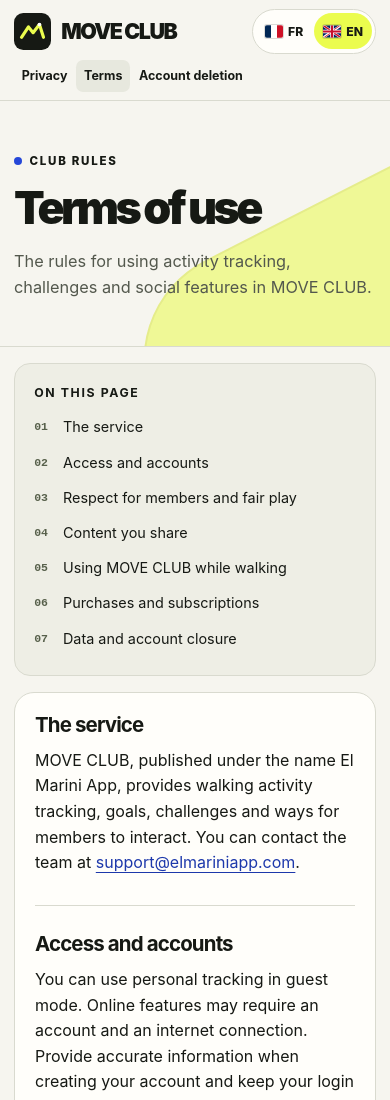
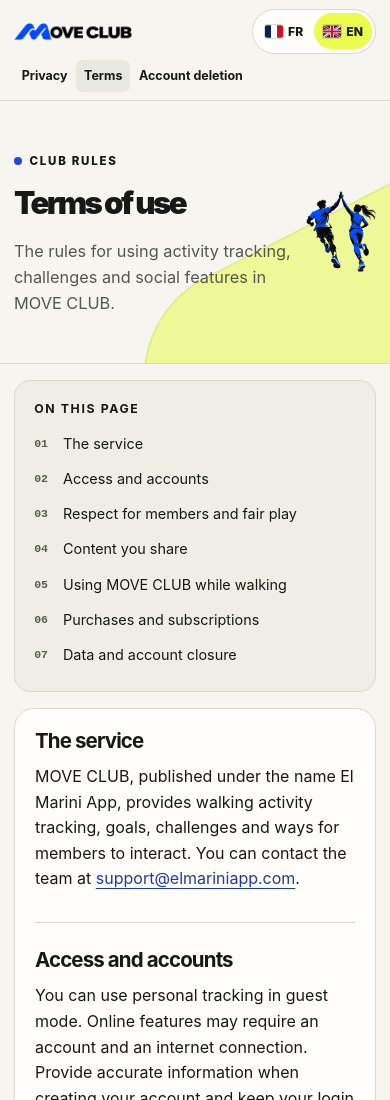
Before and after one commit to elmariniapp/move-club-legal, a plain HTML site: page en/conditions.html in a window 390 px wide. Shown: the top 1100 px of the page. Drawn offline with Linux system fonts and the light colour scheme.

Commit message:
Intégrer le logo officiel et illustrer les conditions d’utilisation

```diff
--- a/assets/site.css
+++ b/assets/site.css
@@ -22,8 +22,8 @@ p,li { overflow-wrap:anywhere; }
 .skip:focus { transform:none; }
 .top { border-bottom:1px solid var(--line); }
 .top .wrap { min-height:5rem; display:flex; align-items:center; justify-content:space-between; gap:.7rem 1.5rem; }
-.brand { display:inline-flex; align-items:center; gap:.65rem; color:var(--ink); text-decoration:none; font-size:1.34rem; font-weight:950; letter-spacing:-.07em; white-space:nowrap; }
-.brand img { width:2.3rem; height:2.3rem; }
+.brand { display:inline-flex; align-items:center; justify-self:start; min-width:0; min-height:2.75rem; }
+.brand img { width:clamp(7.4rem,15vw,10rem); height:auto; }
 .top nav { display:flex; flex-wrap:wrap; gap:.3rem .6rem; }
 .top nav a { padding:.5rem .65rem; color:var(--ink); text-decoration:none; font-size:.88rem; font-weight:650; border-radius:.45rem; }
 .top nav a:hover,.top nav a[aria-current] { background:#e7e8de; }
@@ -65,6 +65,9 @@ p,li { overflow-wrap:anywhere; }
 .hero:not(.home)::after { content:""; position:absolute; z-index:-1; width:32rem; height:32rem; right:-3rem; bottom:-21rem; transform:rotate(-27deg); border-radius:7rem; background:var(--lime); border:2px solid #d8e63a; }
 .hero:not(.home) .wrap { padding-block:clamp(2.9rem,7vw,5.7rem); }
 .hero:not(.home) h1 { max-width:16ch; font-size:clamp(2.8rem,5.7vw,5.35rem); overflow-wrap:anywhere; }
+.terms-hero .wrap { display:grid; grid-template-columns:minmax(0,1fr) clamp(7rem,18vw,12rem); align-items:center; gap:clamp(.8rem,5vw,5rem); }
+.terms-illustration { width:100%; justify-self:center; }
+.terms-illustration img { width:100%; height:auto; }
 .hero:not(.home) .eyebrow::before { content:""; width:.52rem; height:.52rem; border-radius:50%; background:var(--accent); }
 .docs { display:grid; grid-template-columns:minmax(13rem,.63fr) minmax(0,1.8fr); gap:clamp(1rem,3vw,2.8rem); align-items:start; padding-block:2rem 4.4rem; }
 .toc { position:sticky; top:1rem; padding:1.15rem 1.2rem; border:1px solid var(--line); border-radius:1rem; background:#eeeee5; }
@@ -111,6 +114,8 @@ article section > :last-child { margin-bottom:0; }
   .docs { padding-block:1rem 2.55rem; }
   .toc { position:static; }
   .hero:not(.home)::after { opacity:.55; right:-20rem; }
+  .terms-hero .wrap { grid-template-columns:minmax(0,1fr) clamp(3.7rem,18vw,6rem); gap:.7rem; }
+  .hero.terms-hero h1 { font-size:clamp(1.95rem,7.2vw,2.8rem); line-height:1.02; }
 }
 @media (max-width:23rem) {
   .hero.home h1 { font-size:2.58rem; }
@@ -118,7 +123,8 @@ article section > :last-child { margin-bottom:0; }
 }
 @media (prefers-reduced-motion:reduce) { .index a { transition:none; } }
 @media print {
-  .top,.footer,.toc,.skip,.action,.mail-alternative,.hero-art { display:none; }
+  .top,.footer,.toc,.skip,.action,.mail-alternative,.hero-art,.terms-illustration { display:none; }
+  .terms-hero .wrap { display:block; }
   .wrap { width:100%; }
   .hero.home { display:block; color:#000; background:none; min-height:auto; }
   .hero.home h1 span,.hero.home p { color:#000; }
--- a/en/conditions.html
+++ b/en/conditions.html
@@ -15,7 +15,7 @@
   <a class="skip" href="#contenu">Skip to content</a>
   <header class="top">
     <div class="wrap">
-      <a class="brand" href="index.html"><img src="../assets/marque.svg" alt="" width="37" height="37">MOVE CLUB</a>
+      <a class="brand" href="index.html"><img src="../assets/logo-move-club.webp" alt="MOVE CLUB" width="540" height="80"></a>
       <nav aria-label="Legal pages">
         <a href="confidentialite.html">Privacy</a>
         <a href="conditions.html" aria-current="page">Terms</a>
@@ -28,11 +28,16 @@
     </div>
   </header>
   <main id="contenu">
-    <section class="hero" aria-labelledby="titre">
+    <section class="hero terms-hero" aria-labelledby="titre">
       <div class="wrap">
-        <span class="eyebrow">Club rules</span>
-        <h1 id="titre">Terms of use</h1>
-        <p>The rules for using activity tracking, challenges and social features in MOVE CLUB.</p>
+        <div class="terms-intro">
+          <span class="eyebrow">Club rules</span>
+          <h1 id="titre">Terms of use</h1>
+          <p>The rules for using activity tracking, challenges and social features in MOVE CLUB.</p>
+        </div>
+        <figure class="terms-illustration" aria-hidden="true">
+          <img src="../assets/duo-sportifs.webp" alt="" width="448" height="520">
+        </figure>
       </div>
     </section>
     <div class="wrap docs">
```
Also changed, not shown: conditions.html (+10 -5 lines), confidentialite.html (+1 -1 lines), en/confidentialite.html (+1 -1 lines), en/index.html (+1 -1 lines), en/suppression-compte.html (+1 -1 lines), index.html (+1 -1 lines), suppression-compte.html (+1 -1 lines), assets/duo-sportifs.webp (added), assets/logo-move-club.webp (added).
